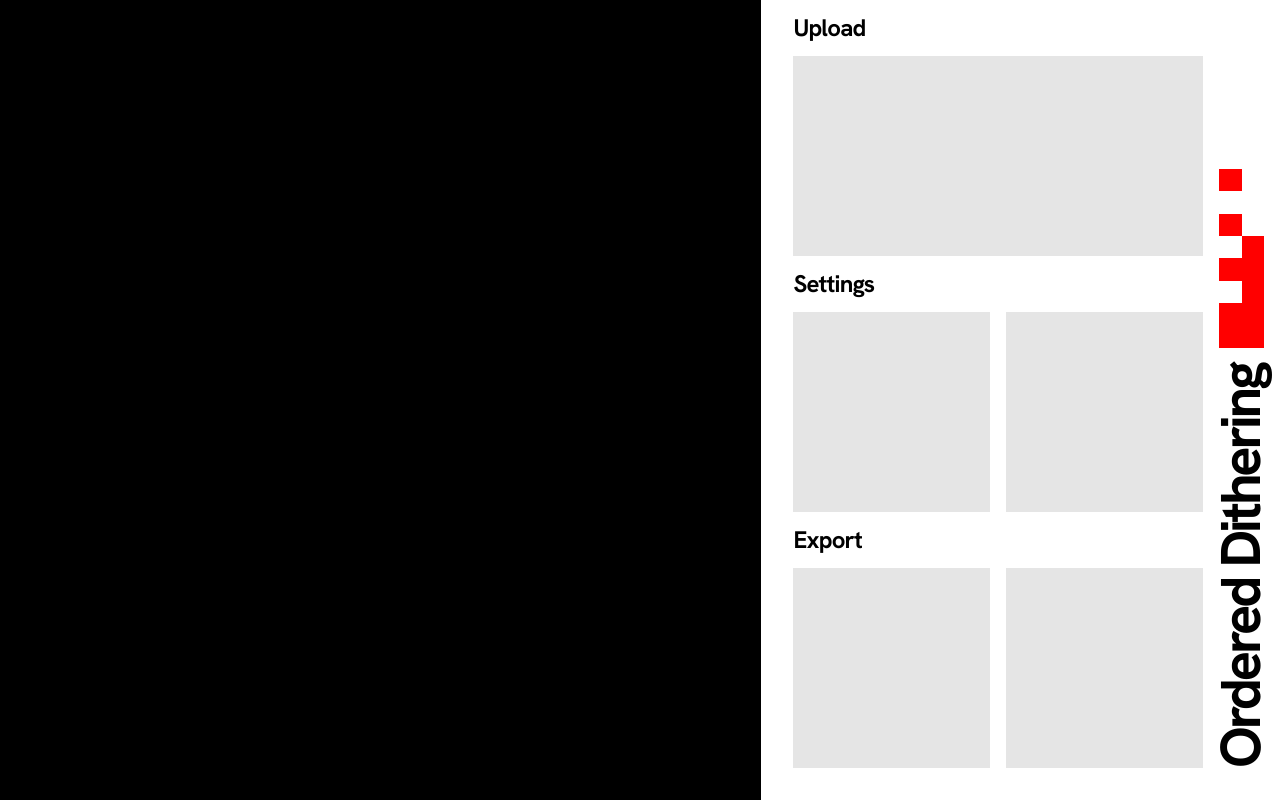
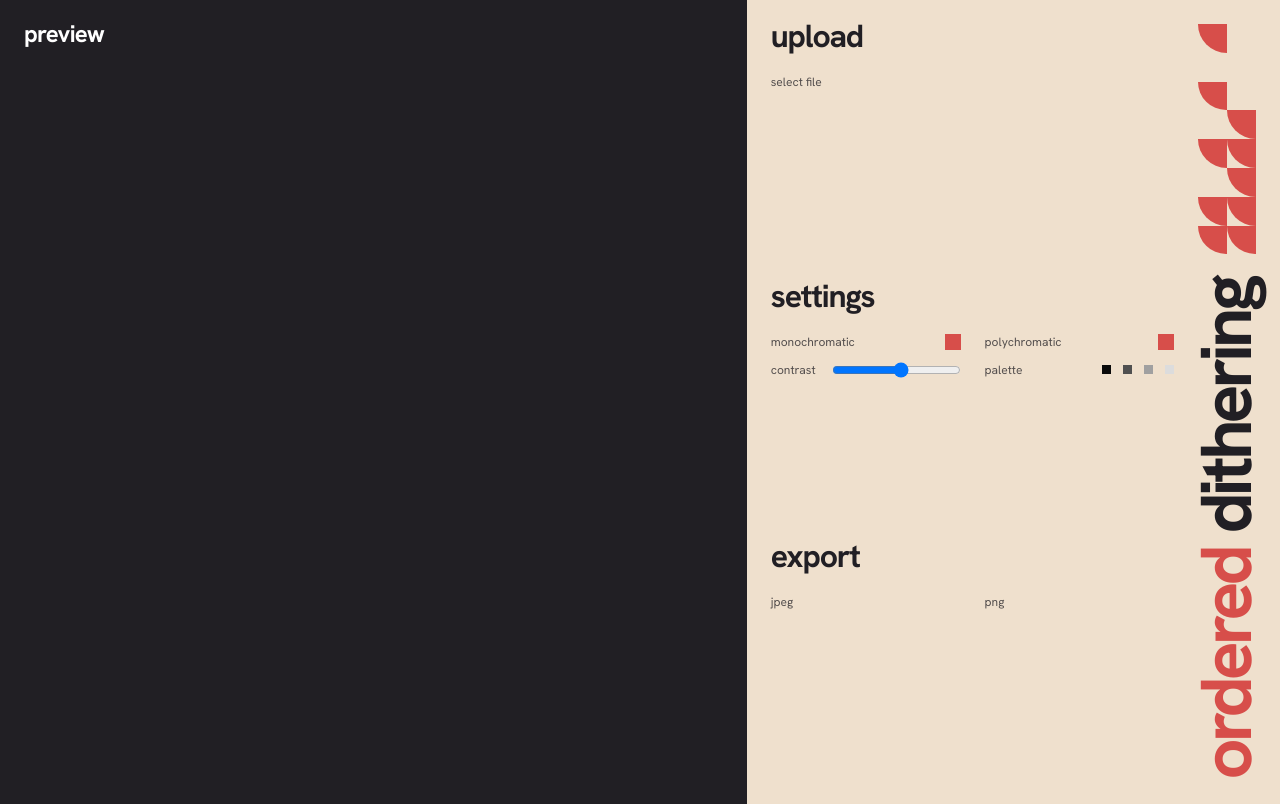
Before and after one commit to dj24/blog, a Next.js app: page /dither in a window 1280 px wide. Built offline with nearby package versions, Linux system fonts and the light colour scheme.

Commit message:
add controlsa

```diff
--- a/app/dither/page.module.css
+++ b/app/dither/page.module.css
@@ -1,7 +1,12 @@
 .page {
-  --dither-spacing: 2vmin;
+    --dither-spacing: 3vmin;
     --golden-ratio: 1.61803398875;
+    --background: #EFE0CD;
+    --accent: #D74E4A;
+    --black: #211F24;
 
+    color: var(--black);
+    background: var(--background);
     display: flex;
     min-height: 100vh;
 
@@ -9,38 +14,74 @@
 }
 
 .leftPanel {
-  background: #000;
+    background: var(--black);
     color: #fff;
-  flex: var(--golden-ratio);
+    padding: var(--dither-spacing);
+    flex-grow: 1;
+    h2 {
+        font-size: 3vmin;
+        letter-spacing: -0.1vmin;
+        line-height: 0.8;
+    }
 }
 
 .rightPanel {
-  padding: calc(var(--dither-spacing) * 2);
-  padding-top: var(--dither-spacing);
-  padding-right: var(--dither-spacing);
+    width: 66.66vh;
+    padding: var(--dither-spacing);
     display: flex;
     gap: var(--dither-spacing);
-  flex: 1;
 
     h2 {
-    font-size: 3vmin;
-    letter-spacing: -0.1vmin;
-    line-height: 1.0;
+        font-size: 4vmin;
+        letter-spacing: -0.15vmin;
+        line-height: 0.8;
     }
 
     h1 {
-    font-size: 7vmin;
+        font-size: 9vh;
         min-width: 0;
-    letter-spacing: -0.4vmin;
+        letter-spacing: -0.5vh;
         line-height: 0.8;
         writing-mode: vertical-rl;
         transform: rotate(180deg);
+        color: var(--accent);
+        span {
+            color: var(--black);
+        }
         /*border: 1px solid red;*/
     }
 
     p {
         font-size: 1.5vmin;
-    width: calc(100% * calc(var(--golden-ratio) - 1.0));
+        width: calc(100% * calc(var(--golden-ratio) - 1));
+        opacity: 0.75;
         /*border: 1px solid red;*/
     }
 }
+
+.card {
+    position: relative;
+    flex: 1;
+    display: flex;
+    flex-direction: column;
+    gap: calc(var(--dither-spacing) * 0.5);
+
+    /*border-top-left-radius: calc(var(--dither-spacing) * 2);*/
+    /*border-bottom-right-radius: calc(var(--dither-spacing) * 2);*/
+    /*background: var(--accent);*/
+}
+
+.squareCheckbox {
+    width: 2vmin;
+    height: 2vmin;
+    margin: 0;
+    appearance: none;
+    background: var(--accent);
+    border-radius: 0;
+    cursor: pointer;
+}
+
+.squareCheckbox:checked {
+    background: var(--background);
+    box-shadow: inset 0 0 0 0.6vmin var(--accent);
+}
--- a/app/dither/page.tsx
+++ b/app/dither/page.tsx
@@ -42,21 +42,58 @@ const Bayer = ({
       aspectRatio: "1",
     }}
   >
-    <div style={{ background: tlFilled ? "red" : "transparent" }}></div>
-    <div style={{ background: trFilled ? "red" : "transparent" }}></div>
-    <div style={{ background: blFilled ? "red" : "transparent" }}></div>
-    <div style={{ background: brFilled ? "red" : "transparent" }}></div>
+    <div
+      style={{
+        borderBottomLeftRadius: "100%",
+        background: tlFilled ? "var(--accent)" : "transparent",
+      }}
+    ></div>
+    <div
+      style={{
+        borderBottomLeftRadius: "100%",
+        background: trFilled ? "var(--accent)" : "transparent",
+      }}
+    ></div>
+    <div
+      style={{
+        borderBottomLeftRadius: "100%",
+        background: blFilled ? "var(--accent)" : "transparent",
+      }}
+    ></div>
+    <div
+      style={{
+        borderBottomLeftRadius: "100%",
+        background: brFilled ? "var(--accent)" : "transparent",
+      }}
+    ></div>
   </div>
 );
 
+const SquareCheckbox = () => {
+  return <input aria-label="Select card" className={styles.squareCheckbox} type="checkbox" />;
+};
+
 const Card = ({ children }: { children?: React.ReactNode }) => {
-  return <div style={{ flex: "1", background: "rgba(0,0,0,0.1)" }}>{children}</div>;
+  return <div className={styles.card}>{children}</div>;
+};
+
+const Palette = () => {
+  return (
+    <div style={{ display: "flex", gap: "calc(var(--dither-spacing) * 0.5)", flex: 1 }}>
+      <div style={{ flex: "1", aspectRatio: "1", background: "rgb(10,10,10)" }} />
+      <div style={{ flex: "1", aspectRatio: "1", background: "rgb(80,80,80)" }} />
+      <div style={{ flex: "1", aspectRatio: "1", background: "rgb(160,160,160)" }} />
+      <div style={{ flex: "1", aspectRatio: "1", background: "rgb(220,220,220)" }} />
+    </div>
+  );
 };
 
 const Page = () => {
   return (
     <main className={`${hankenGrotesk.variable} ${styles.page}`}>
-      <section className={styles.leftPanel}></section>
+      <section className={styles.leftPanel}>
+        <h2>preview</h2>
+      </section>
       <section className={styles.rightPanel}>
         <div
           style={{
@@ -68,23 +105,54 @@ const Page = () => {
         >
           {/*<p>This demo implements an ordered dithering effect on an uploaded image via WebGPU.</p>*/}
           <Panel>
-            <h2>Upload</h2>
+            <h2>upload</h2>
+            <p>select file</p>
             <div style={{ display: "flex", gap: "var(--dither-spacing)", flex: 1 }}>
               <Card />
             </div>
           </Panel>
           <Panel>
-            <h2>Settings</h2>
+            <h2>settings</h2>
             <div style={{ display: "flex", gap: "var(--dither-spacing)", flex: 1 }}>
-              <Card />
-              <Card />
+              <Card>
+                <div
+                  style={{ display: "flex", justifyContent: "space-between", alignItems: "center" }}
+                >
+                  <p>monochromatic</p>
+                  <SquareCheckbox />
+                </div>
+                <div
+                  style={{ display: "flex", justifyContent: "space-between", alignItems: "center" }}
+                >
+                  <p>contrast</p>
+                  <input type="range" id="contrast" name="contrast" min="0" max="11" />
+                </div>
+              </Card>
+              <Card>
+                <div
+                  style={{ display: "flex", justifyContent: "space-between", alignItems: "center" }}
+                >
+                  <p>polychromatic</p>
+                  <SquareCheckbox />
+                </div>
+                <div
+                  style={{ display: "flex", justifyContent: "space-between", alignItems: "center" }}
+                >
+                  <p>palette</p>
+                  <Palette />
+                </div>
+              </Card>
             </div>
           </Panel>
           <Panel>
-            <h2>Export</h2>
+            <h2>export</h2>
             <div style={{ display: "flex", gap: "var(--dither-spacing)", flex: 1 }}>
-              <Card />
-              <Card />
+              <Card>
+                <p>jpeg</p>
+              </Card>
+              <Card>
+                <p>png</p>
+              </Card>
             </div>
           </Panel>
         </div>
@@ -102,7 +170,9 @@ const Page = () => {
             <Bayer tlFilled brFilled trFilled />
             <Bayer trFilled blFilled brFilled tlFilled />
           </div>
-          <h1>Ordered Dithering</h1>
+          <h1>
+            ordered <span>dithering</span>
+          </h1>
         </div>
       </section>
     </main>
```
Lines whose indentation alone changed are shown as unchanged.
